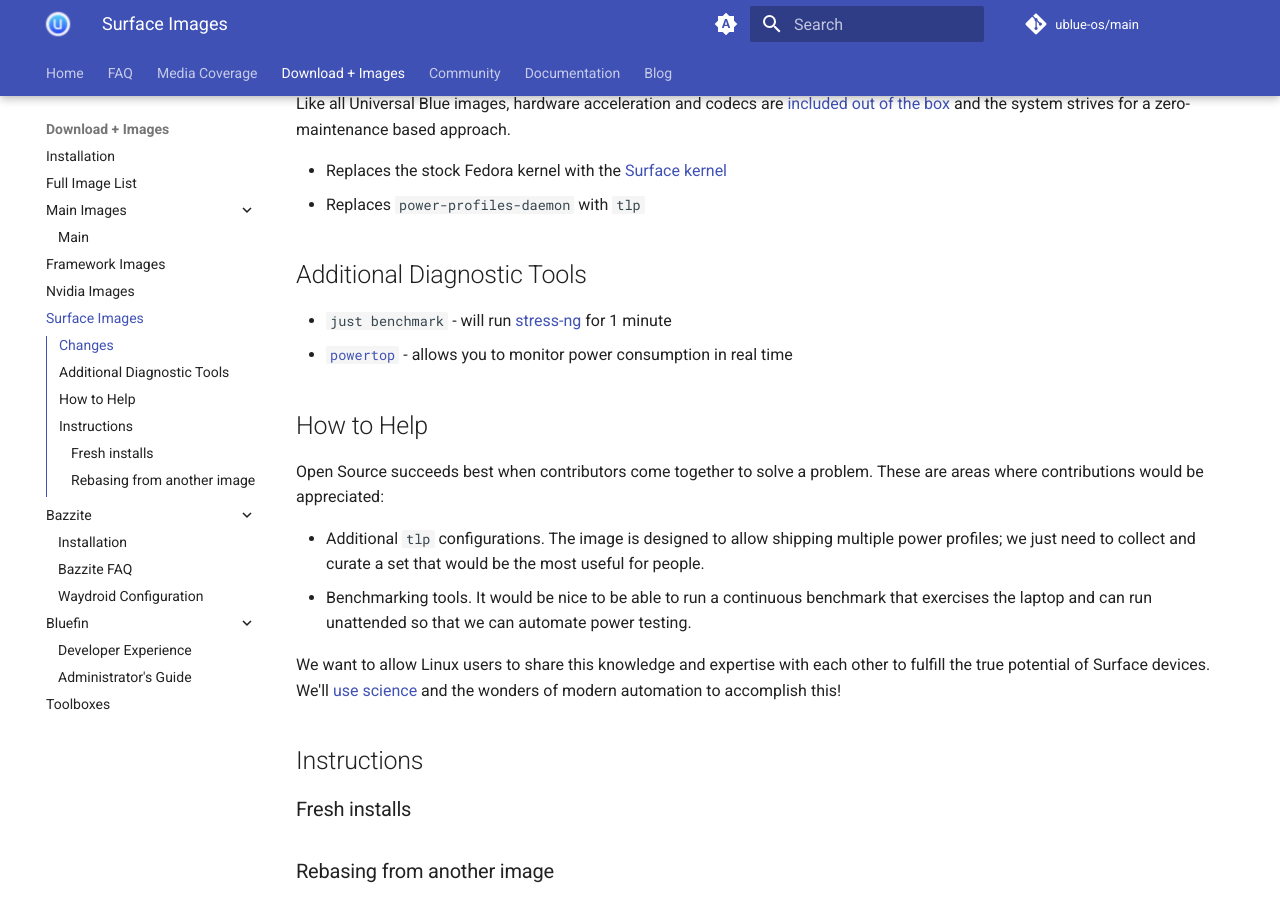
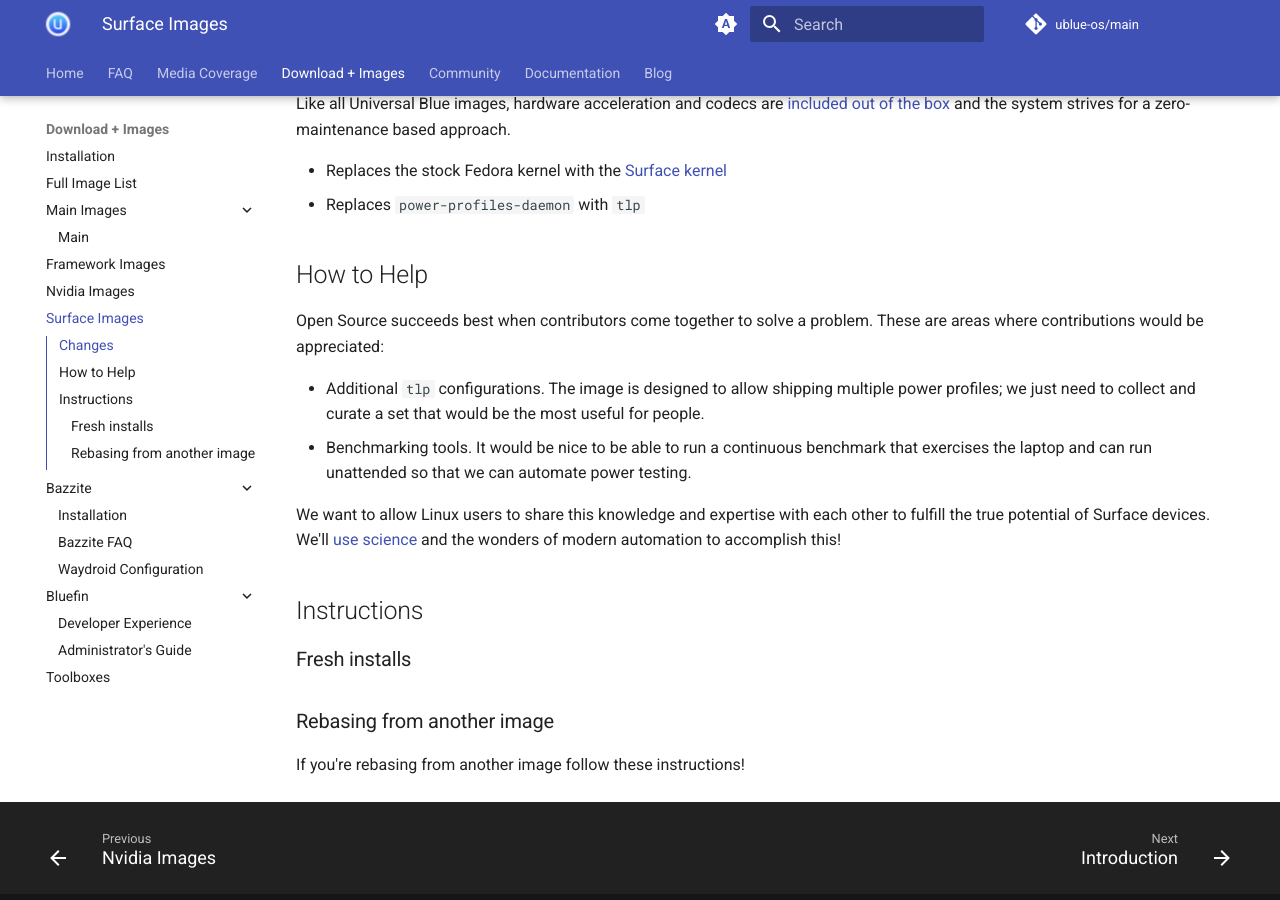
Before and after one commit to ublue-os/website, an MkDocs documentation site: the page built from docs/images/surface.md, in a window 1280 px wide and 900 px high, scrolled down 478 px. Built offline with MkDocs 1.6.1 and Material for MkDocs 9.7.7, drawn with Linux system fonts in a browser that asks for light colours; comment, search, counter and statistics services are not loaded.

Commit message:
fix: remove bluefin specific section

```diff
--- a/docs/images/surface.md
+++ b/docs/images/surface.md
@@ -12,12 +12,6 @@ Like all Universal Blue images, hardware acceleration and codecs are [included o
 
 - Replaces the stock Fedora kernel with the [Surface kernel](https://github.com/linux-surface/linux-surface/tree/master/pkg/fedora)
 - Replaces `power-profiles-daemon` with `tlp`
-
-
-## Additional Diagnostic Tools
-
-- `just benchmark` - will run [stress-ng](https://github.com/ColinIanKing/stress-ng) for 1 minute
-- [`powertop`](https://github.com/fenrus75/powertop) - allows you to monitor power consumption in real time
 
 ## How to Help
 
```
Also changed, not shown: docs/images/framework.md (+1 -1 lines).
